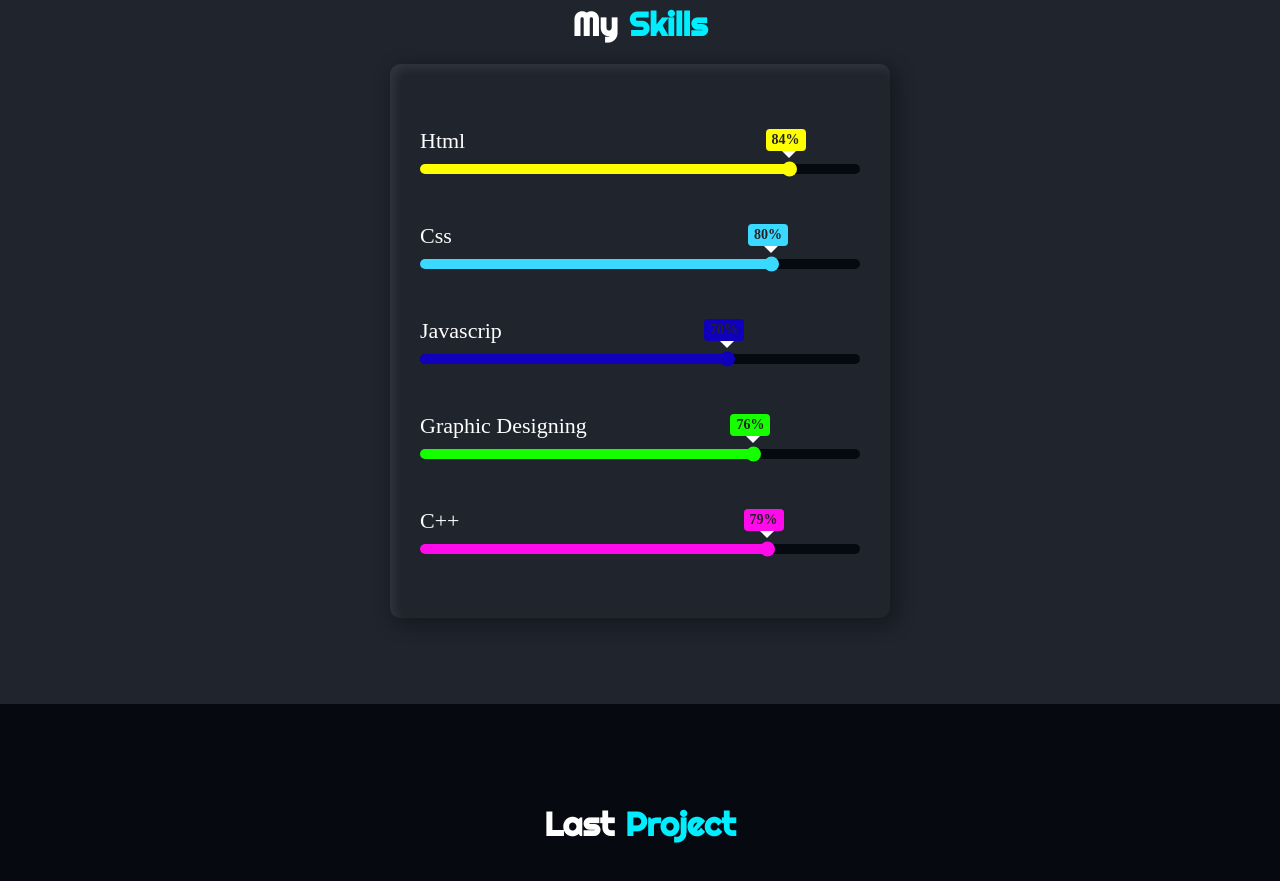
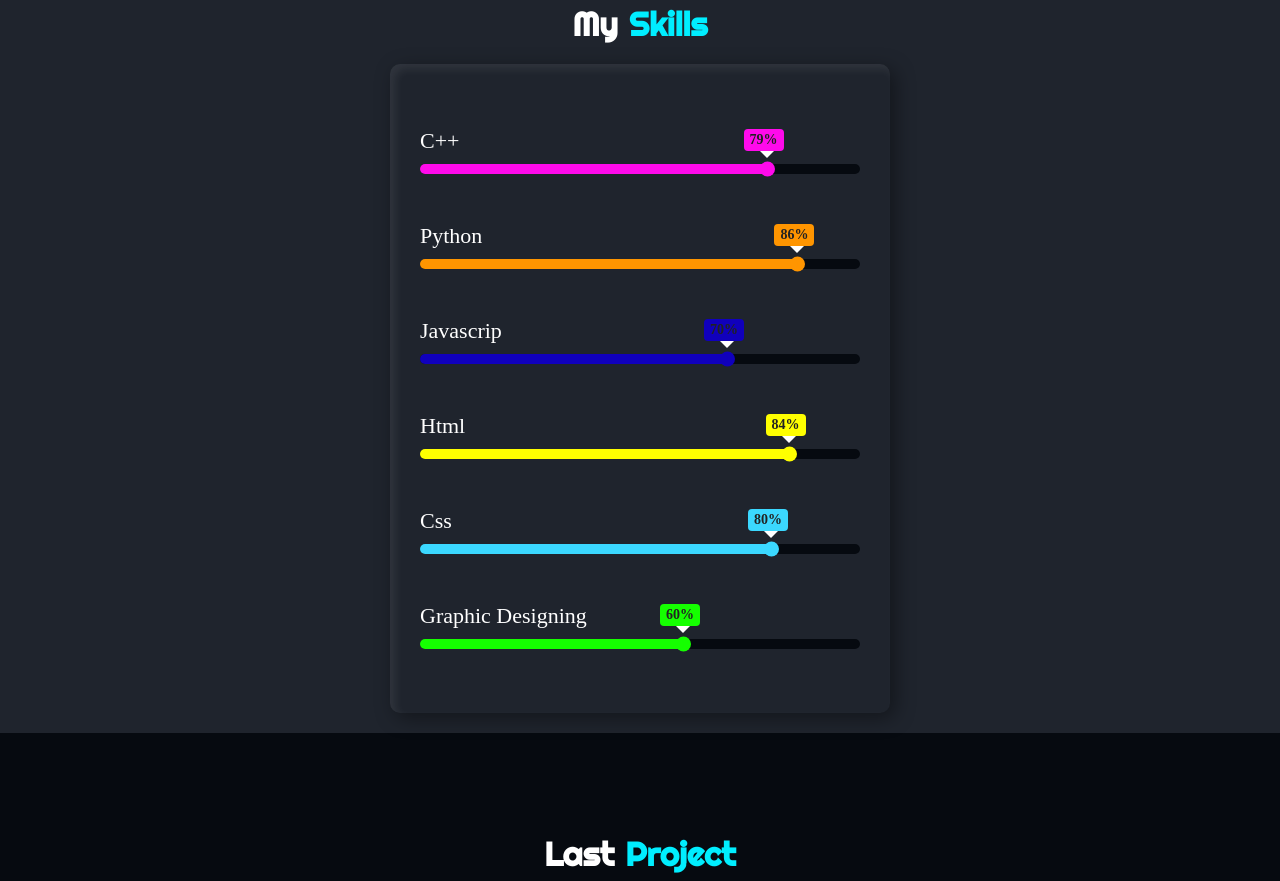
Before and after one commit to Hasan-Mahmood231/Portfolio-website, a plain HTML site: page index.html in a window 1280 px wide. Shown: the part 1920-2801 px from the top of the page. Drawn offline with nearby package versions, Linux system fonts and the light colour scheme; grey boxes are pictures that could not be loaded.

Commit message:
Add some skills

```diff
--- a/index.html
+++ b/index.html
@@ -130,6 +130,38 @@
                 </div> -->
 
         <div class="our-skill">
+
+          <div class="skill">
+            <p>C++</p>
+            <div
+              class="progress-line"
+              style="--bg: #ff0aeb; --wd: 79%; --tx: '79%'"
+            >
+              <span></span>
+            </div>
+          </div>
+
+          <div class="skill">
+            <p>Python</p>
+            <div
+              class="progress-line"
+              style="--bg: #ff9500; --wd: 86%; --tx: '86%'"
+            >
+              <span></span>
+            </div>
+          </div>
+
+
+          <div class="skill">
+            <p>Javascrip</p>
+            <div
+              class="progress-line"
+              style="--bg: #1000bc; --wd: 70%; --tx: '70%'"
+            >
+              <span></span>
+            </div>
+          </div>
+
           <div class="skill">
             <p>Html</p>
             <div
@@ -150,35 +182,20 @@
             </div>
           </div>
 
+
+
           <div class="skill">
-            <p>Javascrip</p>
+            <p>Graphic Designing</p>
             <div
               class="progress-line"
-              style="--bg: #1000bc; --wd: 70%; --tx: '70%'"
+              style="--bg: rgb(21, 255, 0); --wd: 60%; --tx: '60%'"
             >
               <span></span>
             </div>
           </div>
 
-          <div class="skill">
-            <p>Graphic Designing</p>
-            <div
-              class="progress-line"
-              style="--bg: rgb(21, 255, 0); --wd: 76%; --tx: '76%'"
-            >
-              <span></span>
-            </div>
-          </div>
 
-          <div class="skill">
-            <p>C++</p>
-            <div
-              class="progress-line"
-              style="--bg: #ff0aeb; --wd: 79%; --tx: '79%'"
-            >
-              <span></span>
-            </div>
-          </div>
+
         </div>
       </div>
     </section>
```
